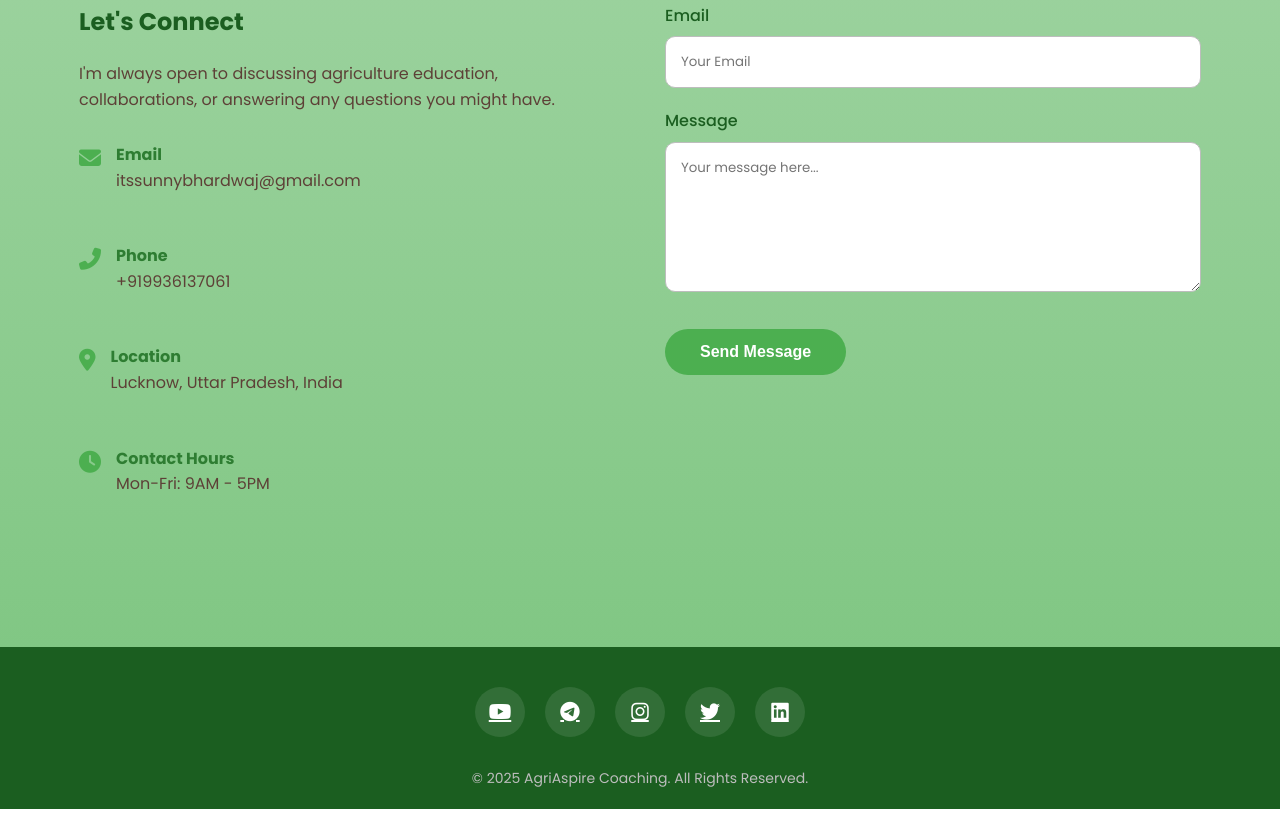
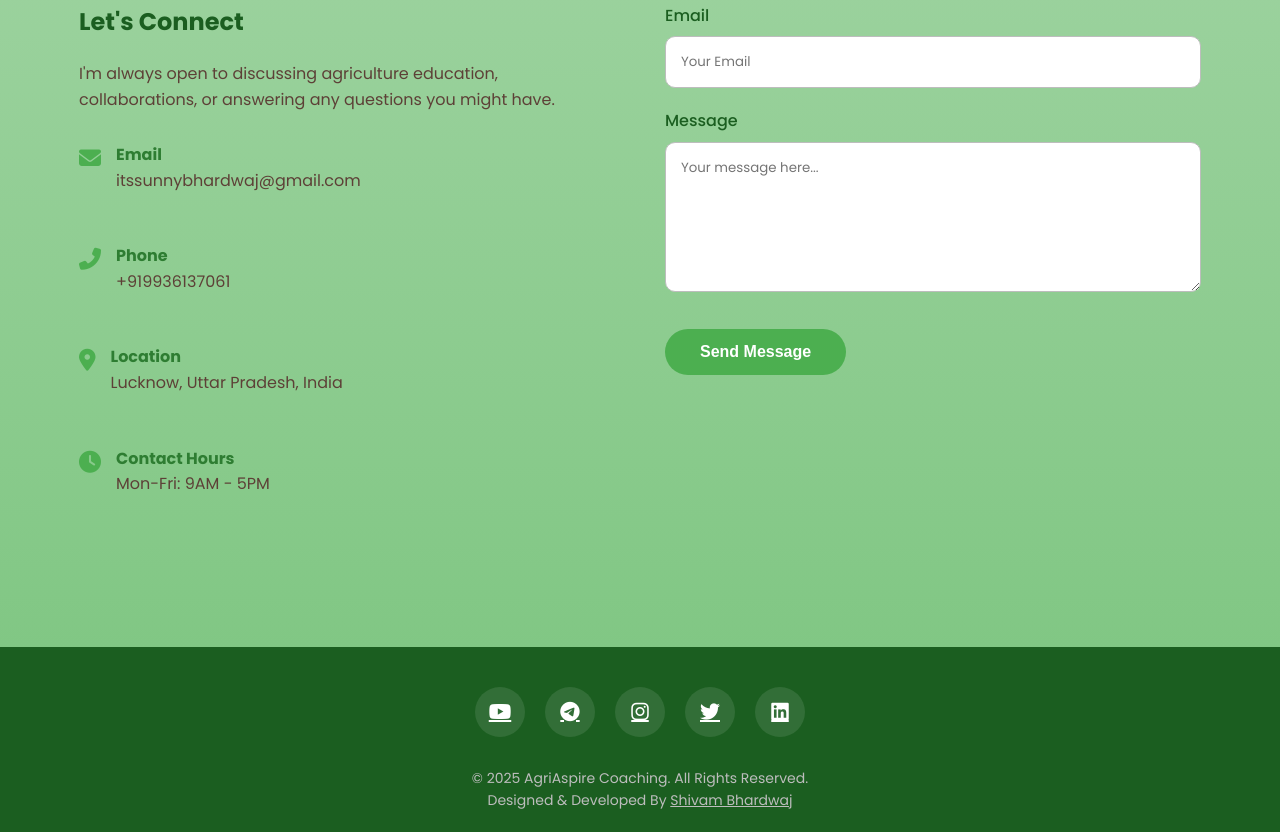
Before and after one commit to AgriAspireCoaching/Aditya-Bhardwaj, a plain HTML site: page index.html in a window 1280 px wide. Shown: the part 3975-4807 px from the top of the page. Before the commit the page ends 4784 px from the top, so only its background shows below. Drawn offline with Linux system fonts and the light colour scheme.

Commit message:
Add files via upload

```diff
--- a/index.html
+++ b/index.html
@@ -1262,6 +1262,7 @@ In this video, we share the joy, memories, and emotions of this beautiful day...
             </div>
 
             <p class="copyright">© 2025 AgriAspire Coaching. All Rights Reserved.</p>
+            <p class="copyright">Designed & Developed By <a href="https://shivam14985.github.io/PortPholio/" class="copyright">Shivam Bhardwaj</a></p>
         </div>
     </footer>
 
```
